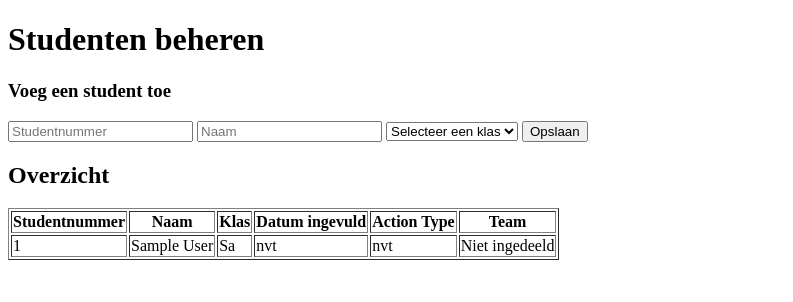
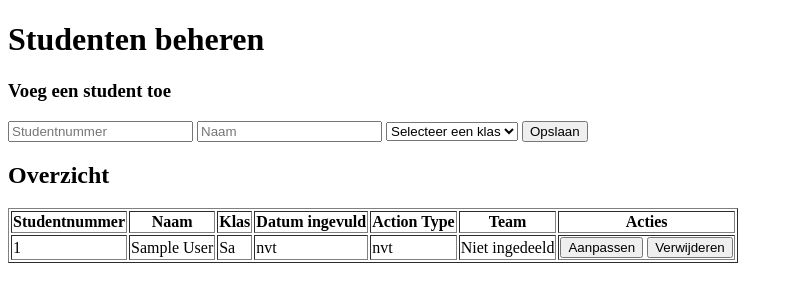
Before and after one commit to SimoneCalf/WP3, a Flask app: page /teacher/manage_students in a window 1280 px wide. Shown: the top 302 px of the page, without its empty margins (0-793 px from the left). Run offline with Flask 3, Linux system fonts and the light colour scheme; tables that the repository leaves empty or names only in its code hold one stand-in row (values such as "Sample post"); some libraries are stand-ins or nearby versions.

Commit message:
tabel aangepast

```diff
--- a/WebApp/database_scripts/build_database.py
+++ b/WebApp/database_scripts/build_database.py
@@ -89,6 +89,8 @@ CREATE TABLE team (
     id INT AUTO_INCREMENT PRIMARY KEY,
     name VARCHAR(100),
     student_number INT,
-    FOREIGN KEY (student_number) REFERENCES students(number)
+    teacher_id INT,
+    FOREIGN KEY (student_number) REFERENCES students(number),
+    FOREIGN KEY (teacher_id) REFERENCES teacher(id)
 );
                  """, multi=True)
--- a/WebApp/templates/manage_students.html
+++ b/WebApp/templates/manage_students.html
@@ -31,6 +31,7 @@
                  <th>Datum ingevuld</th>
                  <th>Action Type</th>
                  <th>Team</th>
+                 <th>Acties</th>
              </tr>
          </thead>
          <tbody>
@@ -64,6 +65,10 @@
                                 <td>${actionDate}</td>
                                 <td>${actionType}</td>
                                 <td>${teamName}</td>
+                                <td>
+                                    <button class="aanpas-btn" data-id="${student.student_nummer}">Aanpassen</button>
+                                    <button class="verwijder-btn" data-id="${student.student_nummer}">Verwijderen</button>
+                                </td>
                             </tr>
                         `;
                         studentTableBody.append(tableRow);
```
